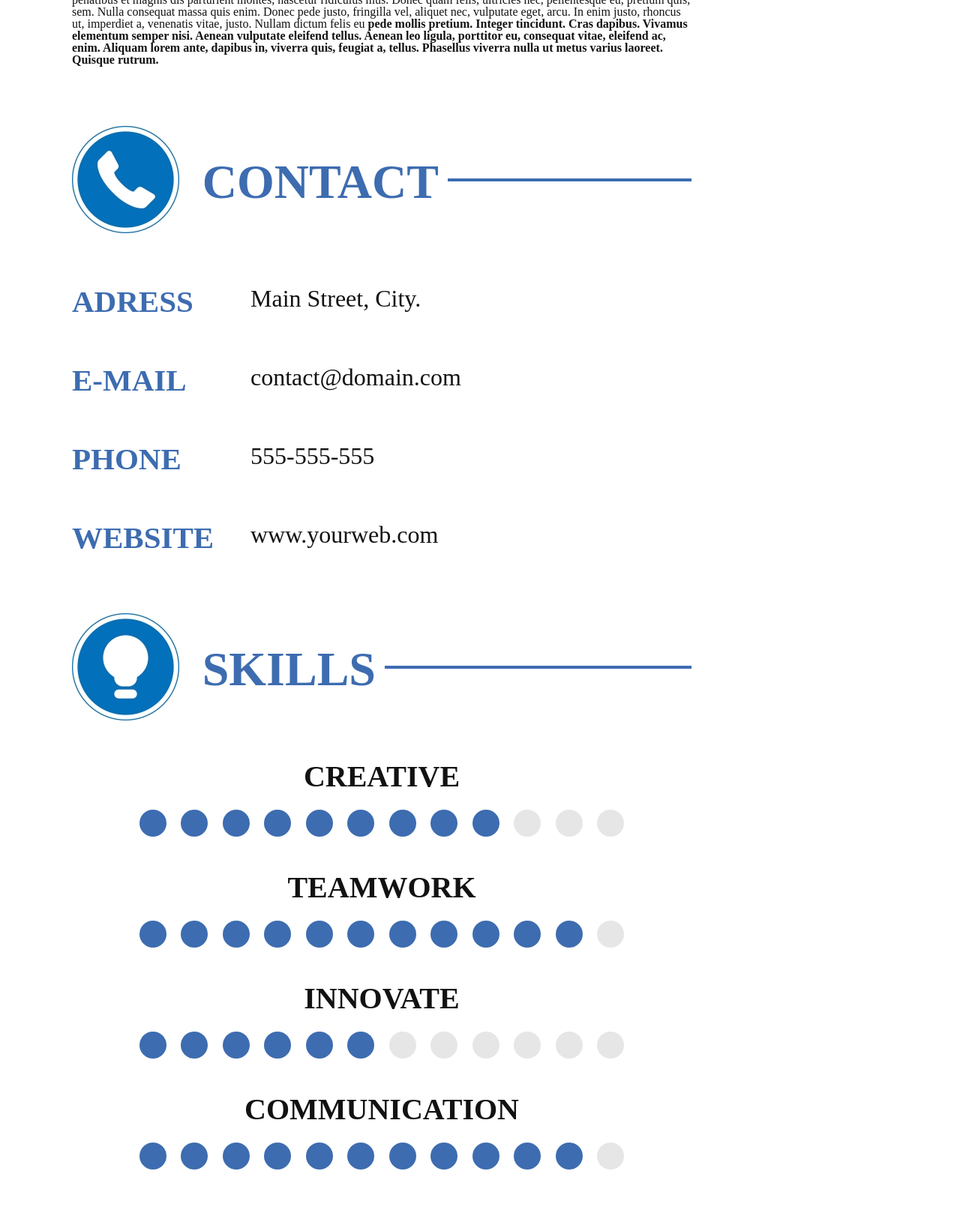
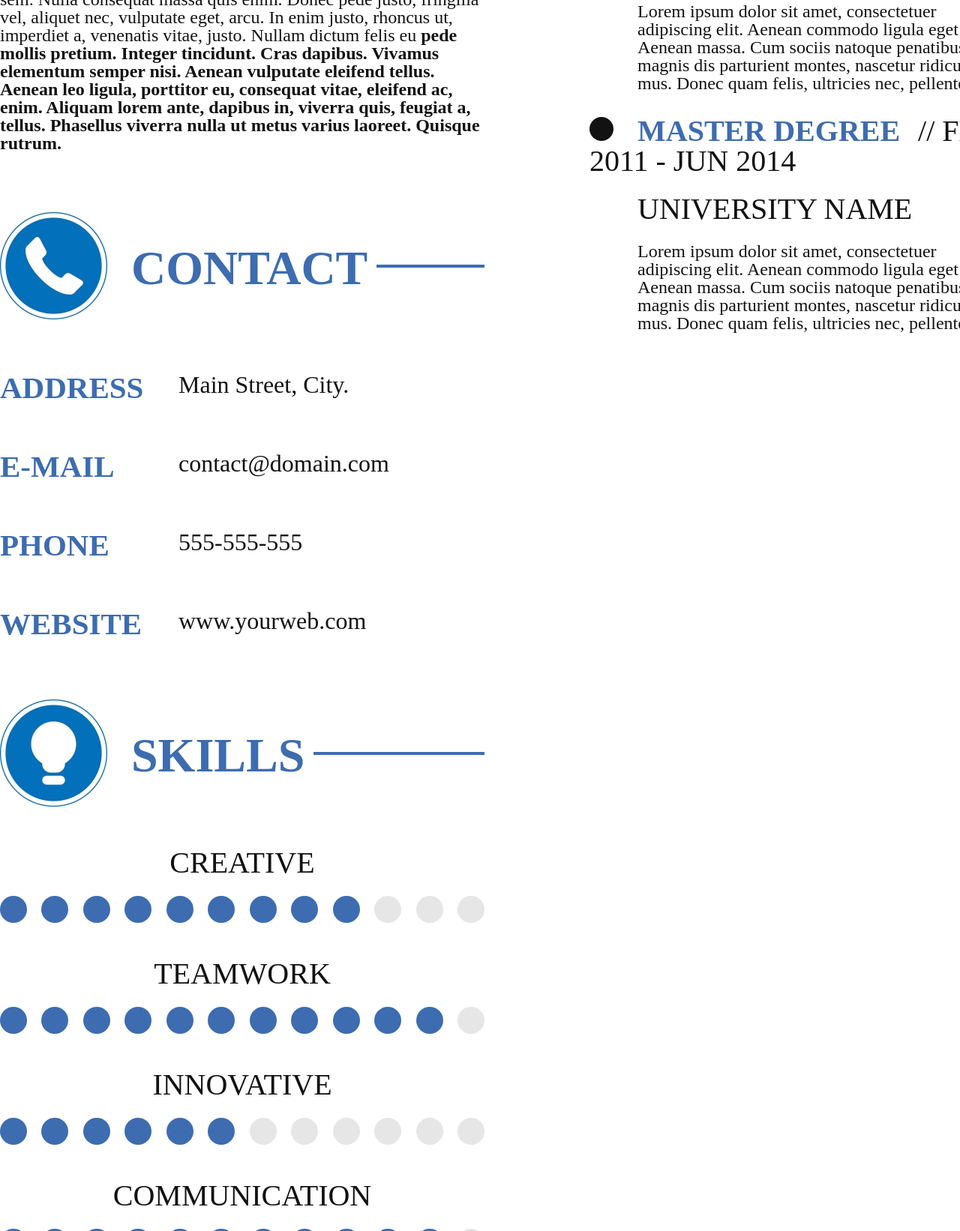
Before and after one commit to ilyadanilov/FSDSecondTask, a website built with webpack: page src/index.pug in a window 1280 px wide. Shown: the part 1158-2800 px from the top of the page at 75% size. Built offline with nearby package versions, Linux system fonts and the light colour scheme.

Commit message:
Сверстал секцию education, добавил pug миксины, исправил пару моментов

```diff
--- a/src/index.pug
+++ b/src/index.pug
@@ -1,3 +1,33 @@
+//- MIXINS
+mixin section(sectionName)
+  section()(class='section-'+sectionName)
+    h2.heading-secondary= sectionName
+    block
+
+mixin contactInfo
+  ul.contact-info
+    each contactInfo, contactName in {'ADDRESS':'Main Street, City.','E-MAIL':'contact@domain.com', 'PHONE':'555-555-555', 'WEBSITE':'www.yourweb.com'}
+      li.contact-info__item
+        h5.heading-quinary= contactName
+        p= contactInfo
+
+mixin progressBar(headingName, currentSkill)
+  h3.heading-tertiary= headingName
+  ul.progress-circle
+    - for (i=0; i<12;i++)
+      li()(class= i<currentSkill ? 'progress-circle__item' : 'progress-circle__item progress-circle__item_blank')
+
+mixin educationList
+  ul.education-list
+    - for(i=0; i<4; i++)
+      li.education-list__item
+        h3.heading-tertiary
+          span.heading-tertiary_blue MASTER DEGREE
+          span.heading-tertiary__date Feb 2011 - Jun 2014
+          br
+          h4.heading-quaternary UNIVERSITY NAME
+        p.paragraph Lorem ipsum dolor sit amet, consectetuer adipiscing elit. Aenean commodo ligula eget dolor. Aenean massa. Cum sociis natoque penatibus et magnis dis parturient montes, nascetur ridiculus mus. Donec quam felis, ultricies nec, pellentesque.
+
 doctype html
 html(lang="en")
 
@@ -9,91 +39,29 @@ html(lang="en")
 
   body
     main.main
-      header.header
-        div.avatar
-        h1.heading-primary
-          span NAME HERE
-          span.u-bold SURNAME
-          span graphic designer
-      section.section-profile
-        h2.heading-secondary Profile
-        p.paragraph Lorem ipsum dolor sit amet, consectetuer adipiscing elit. Aenean commodo ligula eget dolor. Aenean massa. Cum sociis natoque penatibus et magnis dis parturient montes, nascetur ridiculus mus. Donec quam felis, ultricies nec, pellentesque eu, pretium quis, sem. Nulla consequat massa quis enim. Donec pede justo, fringilla vel, aliquet nec, vulputate eget, arcu. In enim justo, rhoncus ut, imperdiet a, venenatis vitae, justo. Nullam dictum felis eu
-          span.u-bold pede mollis pretium. Integer tincidunt. Cras dapibus. Vivamus elementum semper nisi. Aenean vulputate eleifend tellus. Aenean leo ligula, porttitor eu, consequat vitae, eleifend ac, enim. Aliquam lorem ante, dapibus in, viverra quis, feugiat a, tellus. Phasellus viverra nulla ut metus varius laoreet. Quisque rutrum.
-      section.section-contact
-        h2.heading-secondary Contact
-        ul.contact-info
-          li.contact-info__item
-            h4 Adress
-            p Main Street, City.
-          li.contact-info__item
-            h4 E-MAIL
-            p contact@domain.com
-          li.contact-info__item
-            h4 PHONE
-            p 555-555-555
-          li.contact-info__item
-            h4 WEBSITE
-            p www.yourweb.com
-      section.section-skills
-        h2.heading-secondary Skills
-        h3.heading-tertiary creative
-        ul.progress-circle
-          li.progress-circle__item
-          li.progress-circle__item
-          li.progress-circle__item
-          li.progress-circle__item
-          li.progress-circle__item
-          li.progress-circle__item
-          li.progress-circle__item
-          li.progress-circle__item
-          li.progress-circle__item
-          li.progress-circle__item.progress-circle__item_blank
-          li.progress-circle__item.progress-circle__item_blank
-          li.progress-circle__item.progress-circle__item_blank
-        h3.heading-tertiary teamwork
-        ul.progress-circle
-          li.progress-circle__item
-          li.progress-circle__item
-          li.progress-circle__item
-          li.progress-circle__item
-          li.progress-circle__item
-          li.progress-circle__item
-          li.progress-circle__item
-          li.progress-circle__item
-          li.progress-circle__item
-          li.progress-circle__item
-          li.progress-circle__item
-          li.progress-circle__item.progress-circle__item_blank
-        h3.heading-tertiary INNOVATE
-        ul.progress-circle
-          li.progress-circle__item
-          li.progress-circle__item
-          li.progress-circle__item
-          li.progress-circle__item
-          li.progress-circle__item
-          li.progress-circle__item
-          li.progress-circle__item.progress-circle__item_blank
-          li.progress-circle__item.progress-circle__item_blank
-          li.progress-circle__item.progress-circle__item_blank
-          li.progress-circle__item.progress-circle__item_blank
-          li.progress-circle__item.progress-circle__item_blank
-          li.progress-circle__item.progress-circle__item_blank
-        h3.heading-tertiary COMMUNICATION
-        ul.progress-circle
-          li.progress-circle__item
-          li.progress-circle__item
-          li.progress-circle__item
-          li.progress-circle__item
-          li.progress-circle__item
-          li.progress-circle__item
-          li.progress-circle__item
-          li.progress-circle__item
-          li.progress-circle__item
-          li.progress-circle__item
-          li.progress-circle__item
-          li.progress-circle__item.progress-circle__item_blank
-      section.section-education
-        h2.heading-secondary education
+      .flex-container
+        header.header
+          div.avatar
+          h1.heading-primary
+            span NAME HERE
+            span.u-bold SURNAME
+            span graphic designer
+        +section('profile')
+          p.paragraph Lorem ipsum dolor sit amet, consectetuer adipiscing elit. Aenean commodo ligula eget dolor. Aenean massa. Cum sociis natoque penatibus et magnis dis parturient montes, nascetur ridiculus mus. Donec quam felis, ultricies nec, pellentesque eu, pretium quis, sem. Nulla consequat massa quis enim. Donec pede justo, fringilla vel, aliquet nec, vulputate eget, arcu. In enim justo, rhoncus ut, imperdiet a, venenatis vitae, justo. Nullam dictum felis eu
+            strong pede mollis pretium. Integer tincidunt. Cras dapibus. Vivamus elementum semper nisi. Aenean vulputate eleifend tellus. Aenean leo ligula, porttitor eu, consequat vitae, eleifend ac, enim. Aliquam lorem ante, dapibus in, viverra quis, feugiat a, tellus. Phasellus viverra nulla ut metus varius laoreet. Quisque rutrum.
+        +section('contact')
+          +contactInfo
+        +section('skills')
+          +progressBar('creative', 9)
+          +progressBar('teamwork', 11)
+          +progressBar('innovative', 6)
+          +progressBar('communication', 11)
+      .flex-container
+        section.section-education
+          h2.heading-secondary education
+          +educationList
+
+
 
 
     footer.footer
--- a/src/scss/abstracts/_variables.scss
+++ b/src/scss/abstracts/_variables.scss
@@ -3,4 +3,4 @@ $color-primary: #3d6cb0;
 $color-white: #fff;
 $color-font: #121212;
 // FONT SIZES
-$default-font-size: 2rem;
+$default-font-size: 3rem;
--- a/src/scss/base/_base.scss
+++ b/src/scss/base/_base.scss
@@ -26,7 +26,6 @@ html {
 
 body {
   box-sizing: border-box;
-  padding: 0 12rem ;
   // @include respond(tab-port) {
   //     padding: 0;
   // }
--- a/src/scss/base/_typography.scss
+++ b/src/scss/base/_typography.scss
@@ -36,7 +36,7 @@ body {
 
   &::before {
     content: "";
-    width: 18%;
+    width: 150px;
     height: 150px;
     margin-right: 25px;
   }
@@ -60,15 +60,52 @@ body {
 }
 
 .heading-tertiary {
-    /* Style for "CREATIVE" */
-font-size: 5rem;
-text-transform: uppercase;
+  font-size: 5rem;
+  text-transform: uppercase;
+  font-weight: 400;
+
+  &_blue {
+    color: $color-primary;
+    font-weight: 700;
+
+    &::before {
+      content: '';
+      display: inline-block;
+      width: 4rem;
+      height: 4rem;
+      background-color: $color-font;
+      border-radius: 50%;
+      margin-right: 4rem;
+    }
+  }
+
+  &__date {
+    margin-left: 3rem;
+
+    &::before {
+      content: '// ';
+    }
+  }
+}
+
+.heading-quaternary {
+  font-size: 5rem;
+  text-transform: uppercase;
+  font-weight: 400;
+  margin-left: 8rem;
+  margin-top: 3rem;
+}
+
+.heading-quinary {
+  width: 174px;
+  color: $color-primary;
+  font-size: 41px;
+  font-weight: 700;
+  text-transform: uppercase;
+  margin-right: 8rem;
 }
 
 .paragraph {
   font-size: $default-font-size;
-
-  // &:not(:last-child) {
-  //     margin-bottom: 4rem;
-  // }
+  margin-top: 3rem;
 }
--- a/src/scss/pages/_home.scss
+++ b/src/scss/pages/_home.scss
@@ -1,18 +1,27 @@
-.grid-container {
-  display: grid;
-  grid-template-columns: 826px auto;
+
+//----- MAIN -----------------------------------------------------------
+.main {
+  max-width: 224rem;
+  margin: 15rem auto 0;
+  display: flex;
+
+}
+.flex-container {
+  &:first-child {
+    width: 90rem;
+
+    margin-right: 15rem;
+  }
+  max-width: 1246px;
+
 }
 
 //----- HEADER -----------------------------------------------------------
 .header {
-  grid-column: 1/2;
-  grid-row: 1/2;
-  max-width: 84rem;
-  height: 100%;
   display: flex;
   flex-direction: column;
   align-items: center;
-  margin-top: 18rem;
+  margin-top: 2.4rem;
   margin-bottom: 16rem;
 }
 
@@ -27,20 +36,13 @@
   margin-bottom: 7rem;
 }
 
-//----- MAIN -----------------------------------------------------------
-.main {
-  // max-width: 84rem;
-
-  display: grid;
-  grid-template-columns: 826px auto;
-}
 
 section[class^="section-"]:not(:first-child) {
   margin-top: 10rem;
 }
 
 .section-profile {
-  grid-column: 1/2;
+
   display: flex;
   flex-direction: column;
 
@@ -48,13 +50,10 @@ section[class^="section-"]:not(:first-child) {
     background: url(../../img/PROFILE_ICON.jpg) no-repeat;
   }
 
-  :last-child {
-    margin-top: 3rem;
-  }
 }
 
 .section-contact {
-  grid-column: 1/2;
+
   display: flex;
   flex-direction: column;
   margin-top: 5px;
@@ -70,21 +69,10 @@ section[class^="section-"]:not(:first-child) {
   flex-direction: row;
   margin-top: 8rem;
   font-size: 4rem;
-
-  h4 {
-    /* Style for "ADDRESS" */
-    width: 174px;
-    color: $color-primary;
-    font-size: 41px;
-    font-weight: 700;
-    text-transform: uppercase;
-    margin-right: 8rem;
-  }
-
 }
 
 .section-skills {
-  grid-column: 1/2;
+
   display: flex;
   flex-direction: column;
   align-items: center;
@@ -118,12 +106,26 @@ section[class^="section-"]:not(:first-child) {
 }
 
 .section-education {
-  grid-column: 2/3;
-  grid-row: 1/2;
+
   display: flex;
-  align-items: baseline;
+  flex-direction: column;
+  justify-content: start;
+
   .heading-secondary::before {
     background: url(../../img/EDUCATION_ICON.png) no-repeat;
+  }
+}
+.education-list {
+  list-style: none;
+  margin: 6.4rem 0 0 2.5rem;
+
+  &__item {
+    display: flex;
+    flex-direction: column;
+    margin-top: 4rem;
+    .paragraph {
+      margin: 3rem 0 0 8rem;
+      }
   }
 }
 
```
